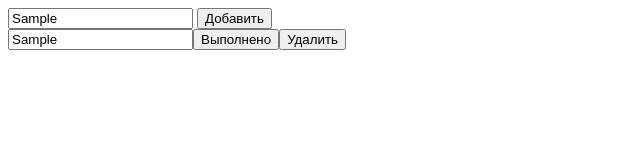
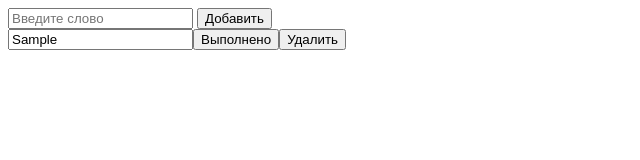
Before and after one commit to reliablesy/todo, a plain HTML site: page index.html in a window 1280 px wide. Both pictures are taken after typing "Sample" into the empty fields and a click on the button "Добавить". Shown: the full height of the page, 0-640 px from the left. Drawn offline with Linux system fonts and the light colour scheme.

Commit message:
add changes with input

```diff
--- a/main.js
+++ b/main.js
@@ -1,7 +1,7 @@
 // [X] Toggle
 // [X] Remove
 // [X] Edit text
-// [] Clean text in input
+// [X] Clean text in input
 // [] CheckBox instead button
 // [] Persist between loads (Local storage)
 
@@ -19,7 +19,7 @@ function add() {
     todoText.value = input.value;
     toggle.innerHTML = 'Выполнено';
     clean.innerHTML = `Удалить`;
-
+    input.value = '';
     completeText.innerText = `Выполнено!`;
 
     root.appendChild(wrapper);
--- a/style.css
+++ b/style.css
@@ -1,6 +1,8 @@
 * {
 
 }
+
+
 
 .selector-for-some-widget {
     box-sizing: content-box;
```
